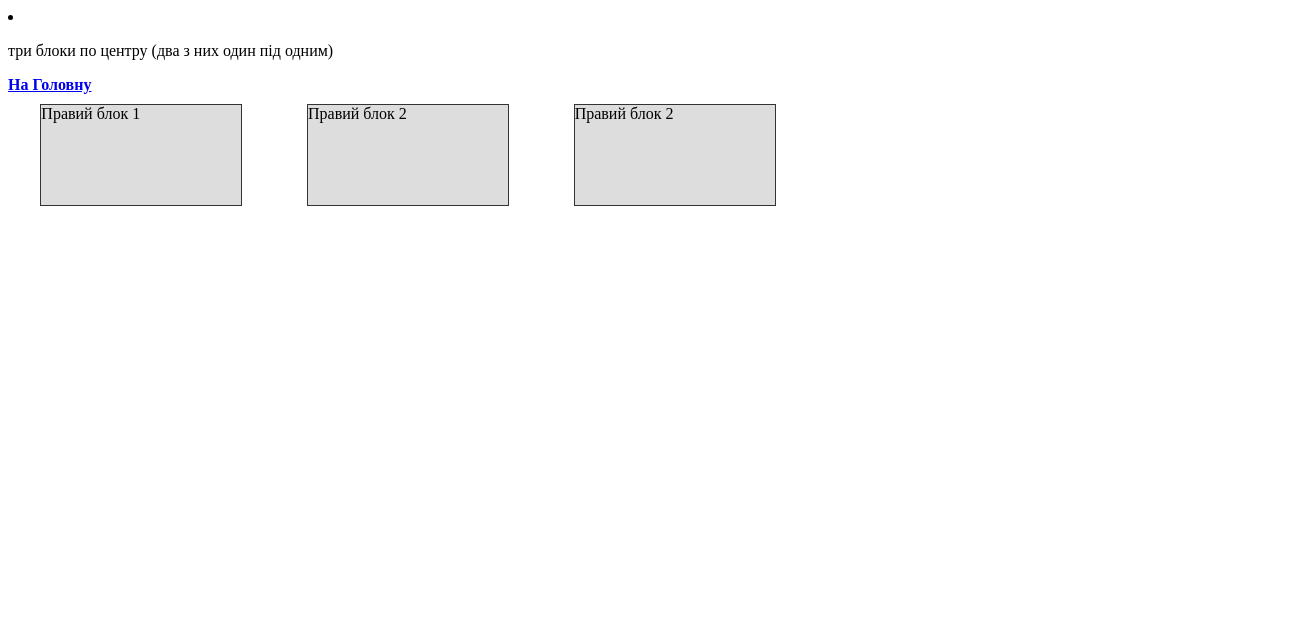
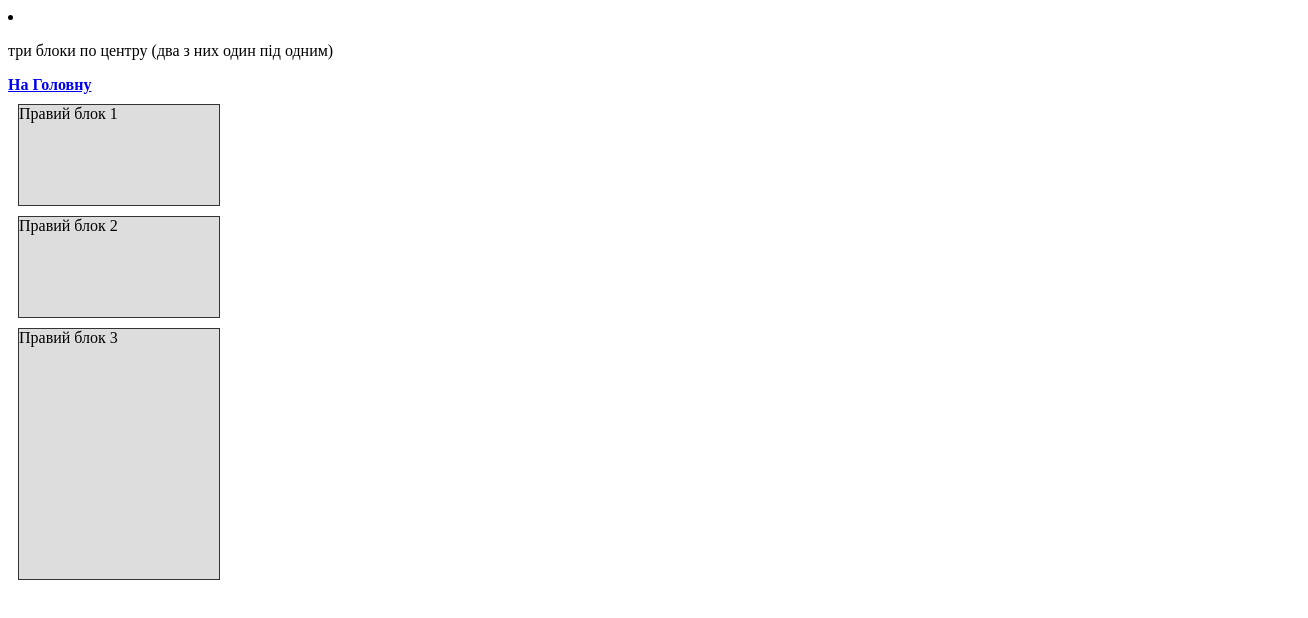
Before and after one commit to Lomachynska/DZ-8.1.-Fix-the-Float-Layout, a plain HTML site: page index5.html in a window 1280 px wide. Shown: the whole page, 1308 px wide, since content can reach past the window. Drawn offline with Linux system fonts and the light colour scheme.

Commit message:
zavdanya5

```diff
--- a/index5.html
+++ b/index5.html
@@ -17,9 +17,9 @@
     <a href="/index.html"><b>На Головну</b></a>
 
     <div class="container">
-        <div class="block right">Правий блок 1</div>
-        <div class="block right">Правий блок 2</div>
-        <div class="block right">Правий блок 2</div>
+        <div class="block center center1">Правий блок 1</div>
+        <div class="block center center2">Правий блок 2</div>
+        <div class="block center center3">Правий блок 3</div>
       </div>
 
 </body>
--- a/style/style5.css
+++ b/style/style5.css
@@ -1,11 +1,8 @@
 .container {
   /* Батьківський контейнер має бути достатньо широким, щоб вмістити всі чотири блоки */
   overflow: hidden; /* Забезпечуємо, щоб контейнер обгортав всі плаваючі блоки */
-    width: 800px;
-    height: 400px;
-    grid-row: inherit;
-    display: flex;
-    justify-content: space-around;
+  width: 1300px;
+  height: 900px;
 
 }
 
@@ -15,12 +12,21 @@
   margin: 10px; /* Додайте відступи для візуального розділення блоків */
   background-color: #ddd; /* Колір фону для кращої видимості блоків */
   border: 1px solid #333; /* Рамка блоків */
+  display: flex;
+  justify-items: center;
 }
 
-  .left {
-    float: left; /* Це змусить блоки обтікати зліва */
+
+
+.center3 {
+  width: 200px;
+  height: 250px;
 }
 
-  .right {
-    float: right; /* Це змусить блоки обтікати справа */
+.center2 {
+
 }
+
+.center1 {
+
+}
```
Lines whose indentation alone changed are shown as unchanged.
